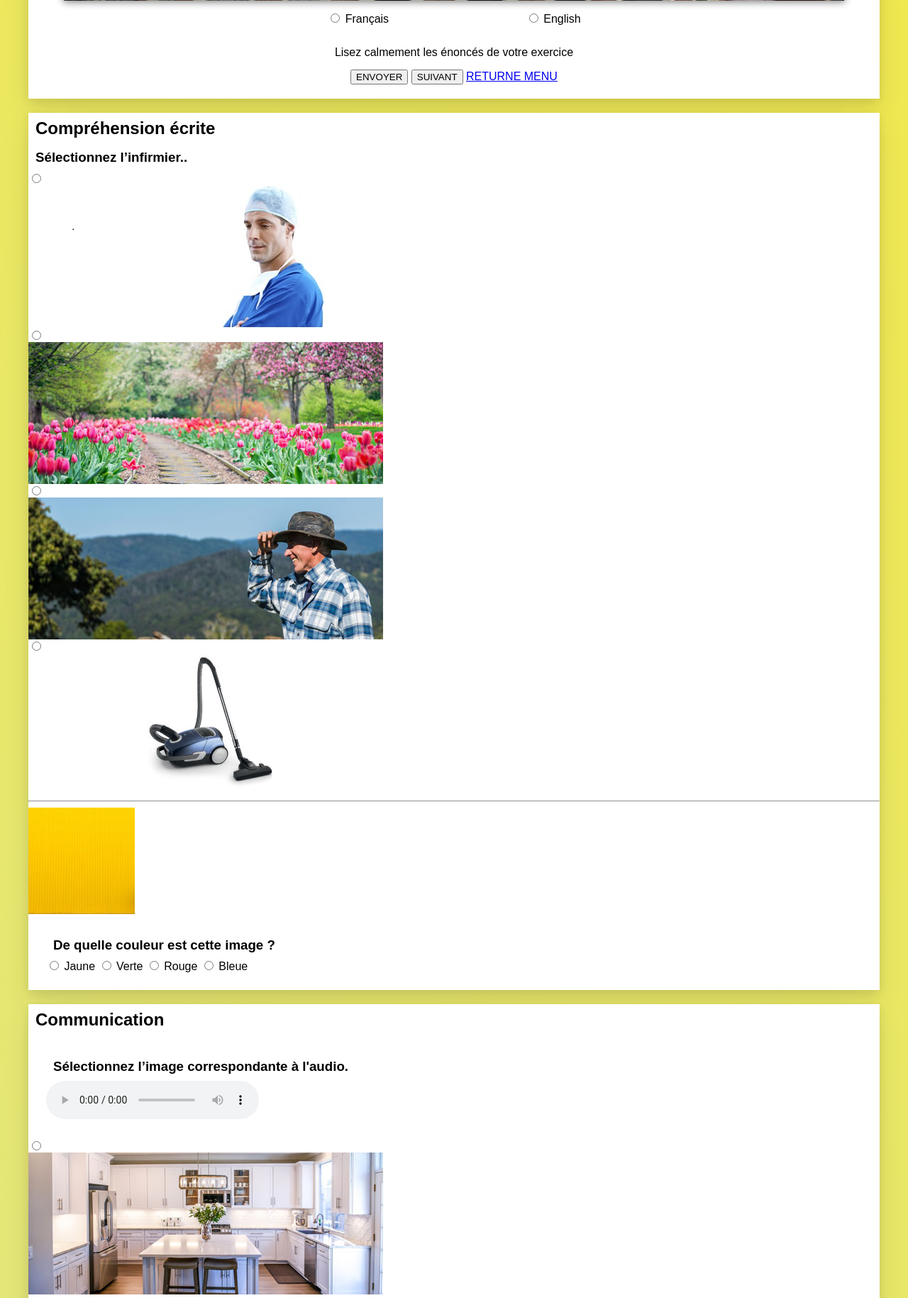
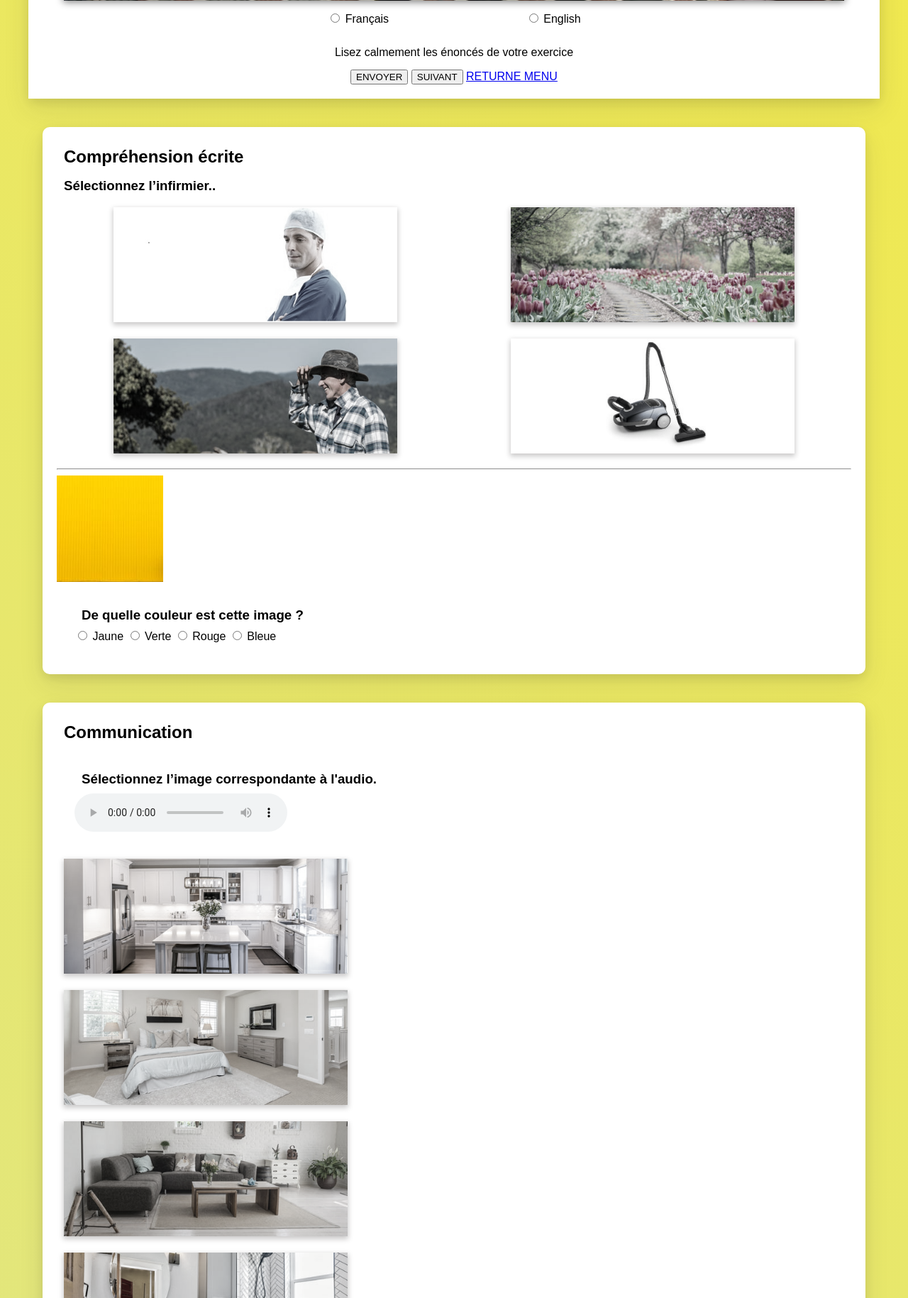
Before and after one commit to Vin2315/stagesimplone, a PHP site: page / in a window 1280 px wide. Shown: the part 693-2522 px from the top of the page at 71% size. Run offline with PHP 8.4, Linux system fonts and the light colour scheme.

Commit message:
Add positioning to images and style image questions

```diff
--- a/css/form.css
+++ b/css/form.css
@@ -5,3 +5,37 @@ article#presentation-card {
     align-items: center;
 	padding: 20px 50px;
 }
+
+.question-card {
+    padding: 20px;
+    border-radius: 10px;
+    margin: 40px;
+}
+
+.img-answer-block {
+    display: flex;
+    flex-flow: row wrap;
+    justify-content: space-around;
+    align-items: center;
+}
+
+.img-answer img {
+    box-shadow: 0px 3px 7px 1px #d0c8c8;
+    width: 400px;
+    height: 162px;
+    margin: 10px;
+}
+
+.img-answer input {
+    display: none;
+}
+
+.img-answer input + label img {
+    transition: filter 0.4s;
+    filter: grayscale(80%);;
+}
+
+.img-answer input:checked + label img {
+    transition: filter 0.4s;
+    filter: grayscale(0%);;
+}
--- a/css/global.css
+++ b/css/global.css
@@ -41,16 +41,6 @@ article {
 }
 article:hover {
 	transform: translate3d(0, -10px, 0);
-}
-
-article img {
-	display: flex;
-	flex-direction: row-reverse;
-	justify-content: baseline;
-	align-items: center;
-	font-size: 100px;
-	width: auto;
-	height: auto;
 }
 
 img-answer-block {
--- a/index.html
+++ b/index.html
@@ -47,7 +47,7 @@
 	<form>
 
 		<!-- Questions -->
-		<article id="written-understanding-card">
+		<article id="written-understanding-card" class="question-card">
 			<h2>Compréhension écrite</h2>
 			<section>
 				<h3>Sélectionnez l’infirmier..</h3>
@@ -85,6 +85,7 @@
 					<h3>
 						De quelle couleur est cette image ?
 					</h3>
+
 					<input type="radio" name="question2" value="Jaune" id="q2-r1">
 					<label for="q2-r1">Jaune</label>
 					<input type="radio" name="question2" value="Verte" id="q2-r2">
@@ -101,7 +102,7 @@
 
 
 
-		<article id="written-understanding-card">
+		<article id="written-understanding-card" class="question-card">
 			<h2>Communication</h2>
 			<section>
 				<div class="item__body">
@@ -110,14 +111,29 @@
 						<source src="assets/audio/audio2.mp3" controls> <audio />
 					</audio>
 				</div>
+
+				<div class="img-answer">
 					<input type="radio" name="question3" value="Image1" id="q3-r1">
 					<label for="q3-r1"><img src="assets/img/imga (59).jpg" alt="" /></label><br>
+				</div>
+
+
+				<div class="img-answer">
 					<input type="radio" name="question3" value="Image2" id="q3-r2">
 					<label for="q3-r2"><img src="assets/img/imga (60).jpg" alt="" /></label><br>
+				</div>
+
+				<div class="img-answer">
 					<input type="radio" name="question3" value="Image3" id="q3-r3">
 					<label for="q3-r3"><img src="assets/img/imga (61).jpg" alt="" /></label><br>
+				</div>
+
+
+				<div class="img-answer">
 					<input type="radio" name="question3" value="Image4" id="q3-r4">
 					<label for="q3-r4 "><img src="assets/img/imga (62).jpg" alt="" /></label><br>
+				</div>
+
 				<div class="item__description">
 					<p>Sélectionnez la bonne reponse</p>
 				</div>
@@ -126,7 +142,7 @@
 
 		</article>
 
-		<article id="written-understanding-card">
+		<article id="written-understanding-card" class="question-card">
 
 			<section>
 				<div class="item__body">
@@ -148,7 +164,7 @@
 		</article>
 
 
-		<article id="grammar-questions-card">
+		<article id="grammar-questions-card" class="question-card">
 			<h2>Grammaire</h2>
 
 
@@ -252,7 +268,7 @@
 
 		</article>
 
-		<article id="lexical-questions-card">
+		<article id="lexical-questions-card" class="question-card">
 			<h2>Lexique</h2>
 
 			<section>
@@ -320,7 +336,7 @@
 			</section>
 		</article>
 
-		<article id="written-essay-questions-card">
+		<article id="written-essay-questions-card" class="question-card">
 			<h2>Production écrite</h2>
 
 			<section>
@@ -333,6 +349,7 @@
 					<li>une ou plusieurs activités</li>
 				</ul>
 				<img src="assets/img/nice.png" alt="" />
+
 
 
 				<div class="essay">
```
Lines whose indentation alone changed are shown as unchanged.
